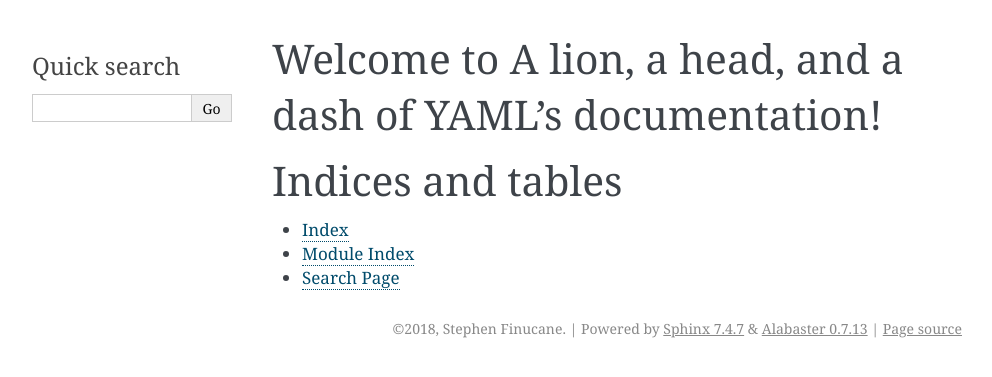
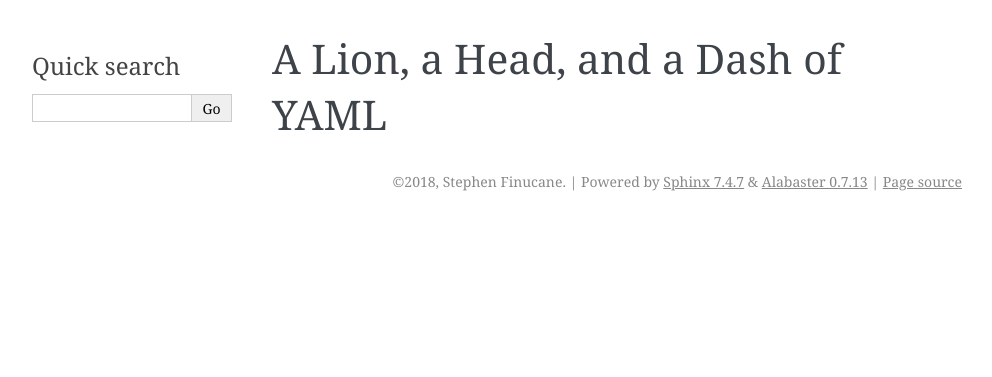
Before and after one commit to stephenfin/fosdem-sphinx-demo, a Sphinx documentation site: the page built from source/index.rst, in a window 1280 px wide. Shown: the top 377 px of the page, without its empty margins (148-1140 px from the left). Built offline with Sphinx 7.4.7, drawn with Linux system fonts in a browser that asks for light colours; part of the change alters nothing that is shown.

Commit message:
conf: Remove cruft
Sphinx is so chatty.

Signed-off-by: Stephen Finucane <stephen@that.guru>

```diff
--- a/source/conf.py
+++ b/source/conf.py
@@ -1,21 +1,7 @@
 # -*- coding: utf-8 -*-
 #
-# A lion, a head, and a dash of YAML documentation build configuration file, created by
-# sphinx-quickstart on Mon Jan 22 14:14:56 2018.
-#
-# This file is execfile()d with the current directory set to its
-# containing dir.
-#
-# Note that not all possible configuration values are present in this
-# autogenerated file.
-#
-# All configuration values have a default; values that are commented out
-# serve to show the default.
+# A lion, a head, and a dash of YAML documentation build configuration file
 
-# If extensions (or modules to document with autodoc) are in another directory,
-# add these directories to sys.path here. If the directory is relative to the
-# documentation root, use os.path.abspath to make it absolute, like shown here.
-#
 # import os
 # import sys
 # sys.path.insert(0, os.path.abspath('.'))
@@ -24,16 +10,12 @@
 # -- General configuration ------------------------------------------------
 
 # If your documentation needs a minimal Sphinx version, state it here.
-#
-# needs_sphinx = '1.0'
+needs_sphinx = '1.0'
 
 # Add any Sphinx extension module names here, as strings. They can be
 # extensions coming with Sphinx (named 'sphinx.ext.*') or your custom
 # ones.
 extensions = []
-
-# Add any paths that contain templates here, relative to this directory.
-templates_path = ['_templates']
 
 # The suffix(es) of source filenames.
 # You can specify multiple suffix as a list of string:
@@ -45,7 +27,7 @@ source_suffix = '.rst'
 master_doc = 'index'
 
 # General information about the project.
-project = u'A lion, a head, and a dash of YAML'
+project = u'A Lion, a Head, and a Dash of YAML'
 copyright = u'2018, Stephen Finucane'
 author = u'Stephen Finucane'
 
@@ -84,17 +66,6 @@ todo_include_todos = False
 #
 html_theme = 'alabaster'
 
-# Theme options are theme-specific and customize the look and feel of a theme
-# further.  For a list of options available for each theme, see the
-# documentation.
-#
-# html_theme_options = {}
-
-# Add any paths that contain custom static files (such as style sheets) here,
-# relative to this directory. They are copied after the builtin static files,
-# so a file named "default.css" will overwrite the builtin "default.css".
-html_static_path = ['_static']
-
 # Custom sidebar templates, must be a dictionary that maps document names
 # to template names.
 #
@@ -106,12 +77,6 @@ html_sidebars = {
         'searchbox.html',
     ]
 }
-
-
-# -- Options for HTMLHelp output ------------------------------------------
-
-# Output file base name for HTML help builder.
-htmlhelp_basename = 'AlionaheadandadashofYAMLdoc'
 
 
 # -- Options for LaTeX output ---------------------------------------------
@@ -138,28 +103,9 @@ latex_elements = {
 # (source start file, target name, title,
 #  author, documentclass [howto, manual, or own class]).
 latex_documents = [
-    (master_doc, 'AlionaheadandadashofYAML.tex', u'A lion, a head, and a dash of YAML Documentation',
-     u'Stephen Finucane', 'manual'),
+    (master_doc,
+     'A_Lion_a_Head_and_a_Dash_of_YAML.tex',
+     u'A Lion, a Head, and a Dash of YAML',
+     u'Stephen Finucane',
+     'howto'),
 ]
-
-
-# -- Options for manual page output ---------------------------------------
-
-# One entry per manual page. List of tuples
-# (source start file, name, description, authors, manual section).
-man_pages = [
-    (master_doc, 'alionaheadandadashofyaml', u'A lion, a head, and a dash of YAML Documentation',
-     [author], 1)
-]
-
-
-# -- Options for Texinfo output -------------------------------------------
-
-# Grouping the document tree into Texinfo files. List of tuples
-# (source start file, target name, title, author,
-#  dir menu entry, description, category)
-texinfo_documents = [
-    (master_doc, 'AlionaheadandadashofYAML', u'A lion, a head, and a dash of YAML Documentation',
-     author, 'AlionaheadandadashofYAML', 'One line description of project.',
-     'Miscellaneous'),
-]
--- a/source/index.rst
+++ b/source/index.rst
@@ -1,20 +1,7 @@
-.. A lion, a head, and a dash of YAML documentation master file, created by
-   sphinx-quickstart on Mon Jan 22 14:14:56 2018.
-   You can adapt this file completely to your liking, but it should at least
-   contain the root `toctree` directive.
-
-Welcome to A lion, a head, and a dash of YAML's documentation!
-==============================================================
+==================================
+A Lion, a Head, and a Dash of YAML
+==================================
 
 .. toctree::
    :maxdepth: 2
    :caption: Contents:
-
-
-
-Indices and tables
-==================
-
-* :ref:`genindex`
-* :ref:`modindex`
-* :ref:`search`
```
